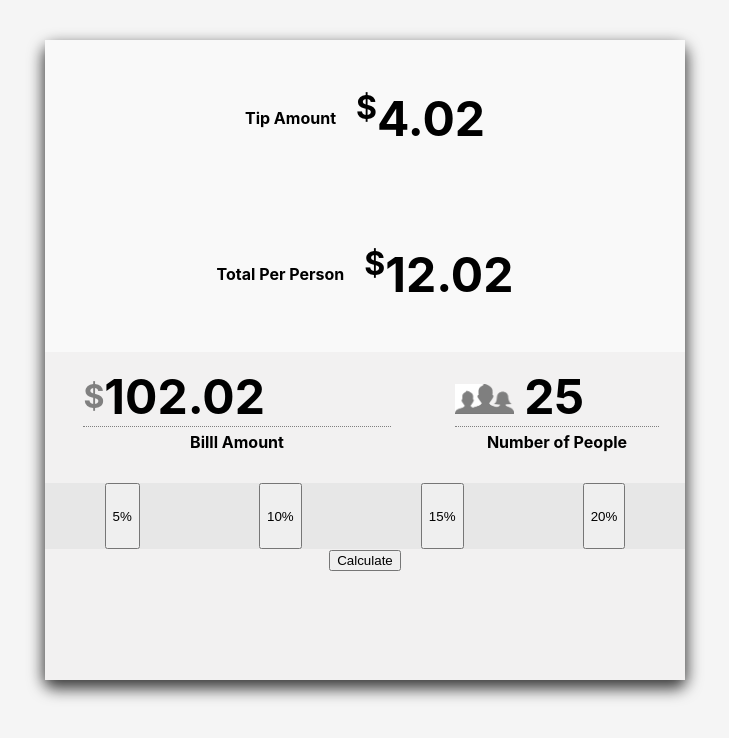
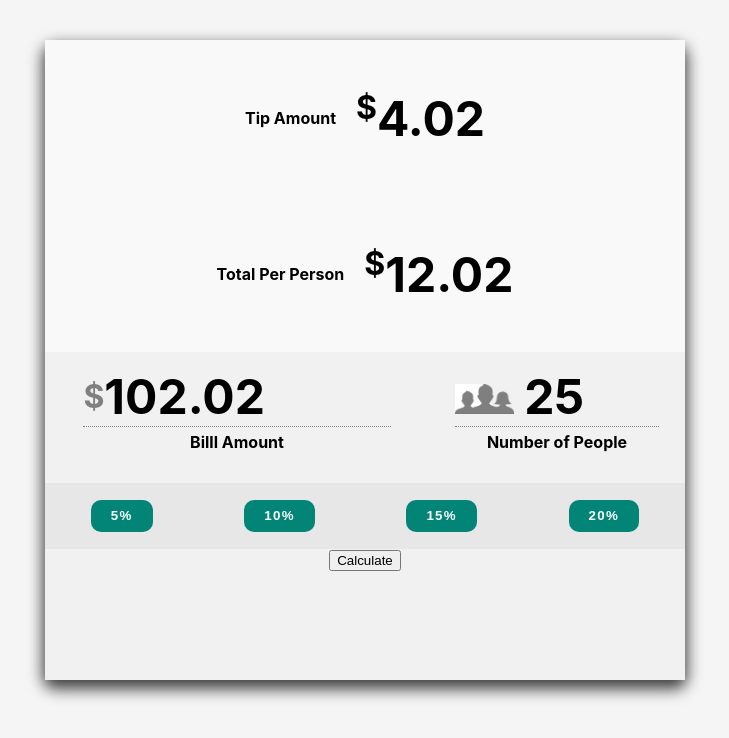
Before and after one commit to jcsmileyjr/tip-calculator, a React (Create React App) app in the folder react-tip-calculator/: page / in a window 1280 px wide. Shown: the top 738 px of the page, without its empty margins (275-1004 px from the left). Built offline with nearby package versions, Linux system fonts and the light colour scheme.

Commit message:
#3 Refactor Styling of the inputs container and it's buttons

```diff
--- a/react-tip-calculator/src/App.css
+++ b/react-tip-calculator/src/App.css
@@ -113,6 +113,19 @@ p {
 
 .ui__tipPercentage--container {
   background-color: var(--Primary-Gray-Dark);
+  display: flex;
+  align-items: center;
+}
+
+.ui__tipPercentage--container > button {
+  color: white;
+  font-weight: bold;
+  letter-spacing: .1em;
+  height: 50%;
+  padding: 0px 20px;
+  border-radius: 10px;
+  border: none;
+  background-color: #028577;
 }
 
 @media only screen and (max-width: 600px){
```
